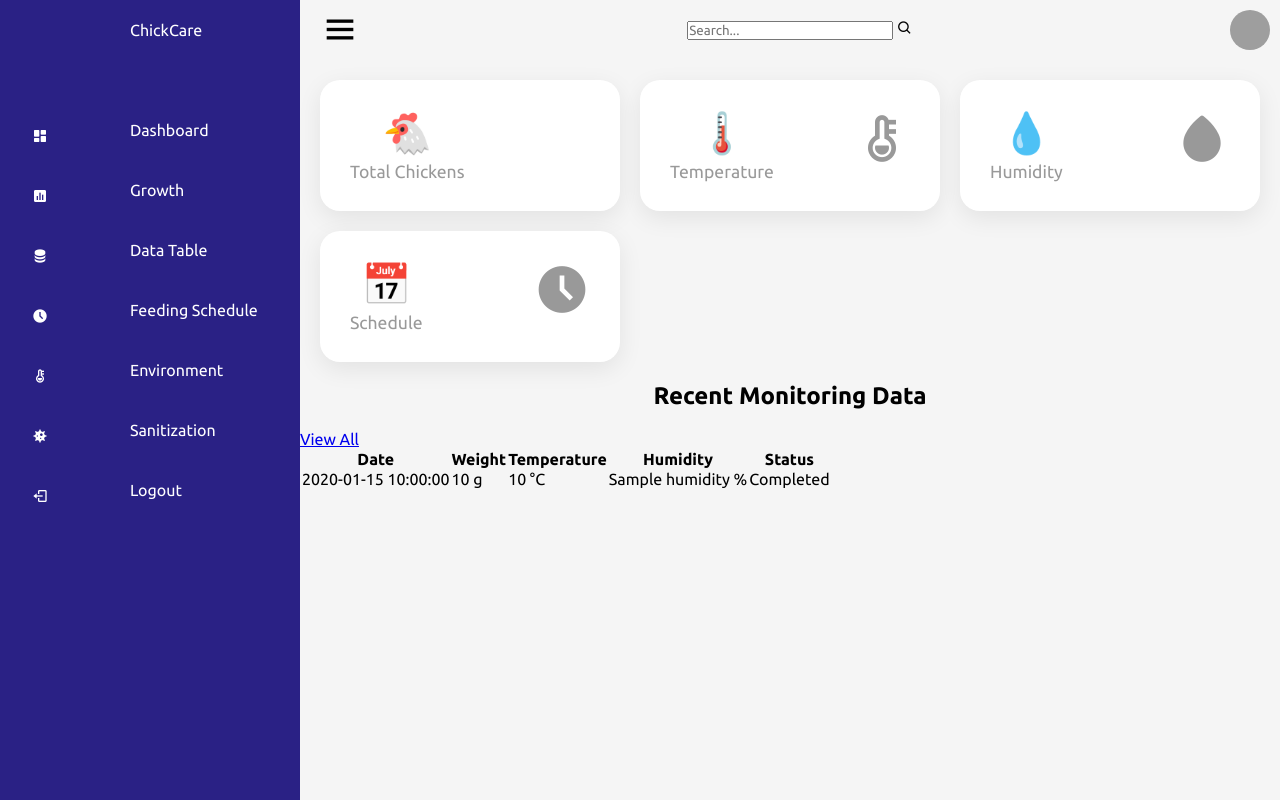
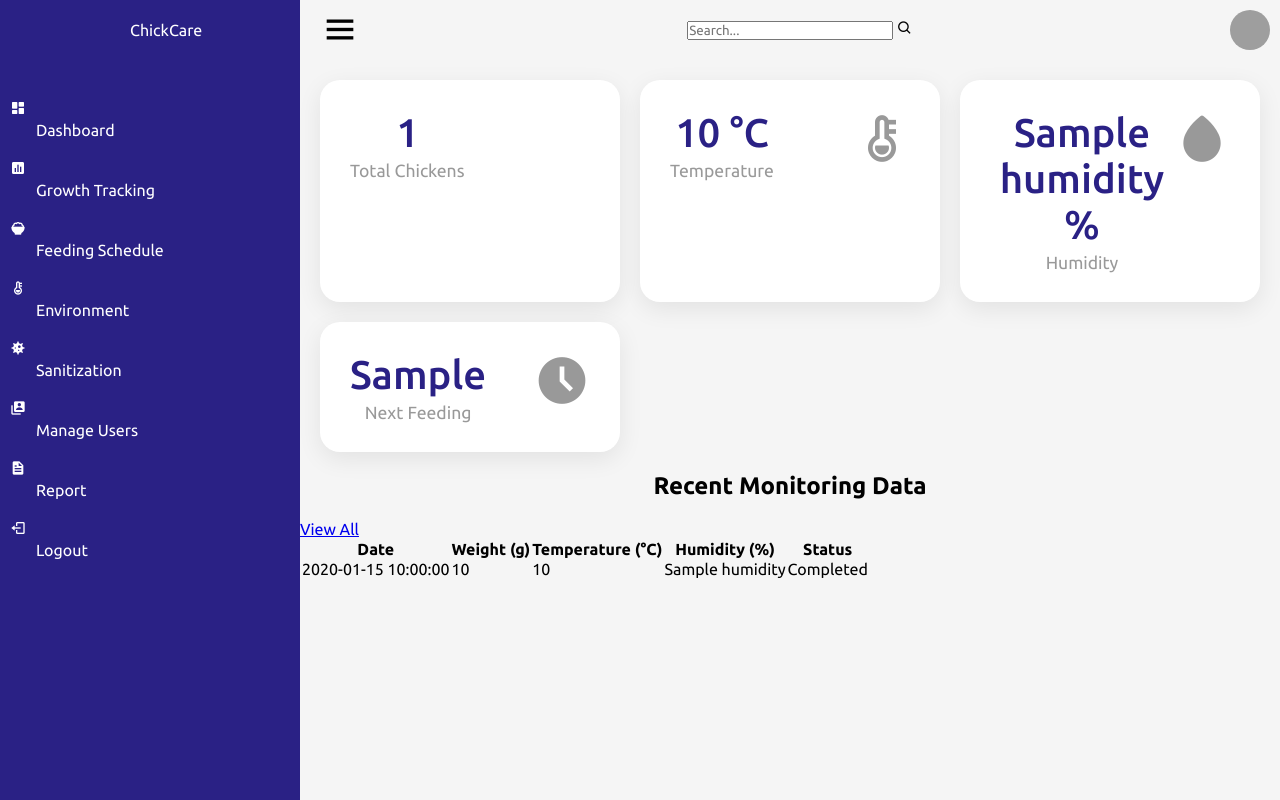
Before and after one commit to leileiloop/chickcare, a Flask app: template templates/dashboard.html in a window 1280 px wide. Run offline with Flask 3, Linux system fonts and the light colour scheme; the visitor is signed in with stand-in values (Sample User, id 1); the template is opened without the code that fills it: most values are stand-ins (such as "Sample title", 1, 10 or a date in 2020); parts of the project's set-up code (start-up, migrations or seed data) failed here and were passed over; some libraries are stand-ins or nearby versions; grey boxes are pictures that could not be loaded.

Commit message:
Update dashboard.html

```diff
--- a/templates/dashboard.html
+++ b/templates/dashboard.html
@@ -11,12 +11,12 @@
   <!-- Boxicons -->
   <link href="https://unpkg.com/boxicons@2.1.4/css/boxicons.min.css" rel="stylesheet" />
 
-  <!-- CSS -->
+  <!-- Main Stylesheet -->
   <link rel="stylesheet" href="{{ url_for('static', filename='css/style.css') }}" />
 </head>
 <body>
   <div class="container">
-    <!-- ================= Navigation ================= -->
+    <!-- ================== Navigation ================= -->
     <div class="navigation">
       <ul>
         <li>
@@ -25,17 +25,20 @@
             <span class="title">ChickCare</span>
           </a>
         </li>
-        <li><a href="{{ url_for('dashboard') }}" class="active"><span class="icon"><i class="bx bxs-dashboard"></i></span><span class="title">Dashboard</span></a></li>
-        <li><a href="{{ url_for('growth_monitoring') }}"><span class="icon"><i class="bx bxs-bar-chart-square"></i></span><span class="title">Growth</span></a></li>
-        <li><a href="{{ url_for('data_table') }}"><span class="icon"><i class="bx bxs-data"></i></span><span class="title">Data Table</span></a></li>
-        <li><a href="{{ url_for('feed_schedule') }}"><span class="icon"><i class="bx bxs-time-five"></i></span><span class="title">Feeding Schedule</span></a></li>
-        <li><a href="{{ url_for('environment') }}"><span class="icon"><i class="bx bxs-thermometer"></i></span><span class="title">Environment</span></a></li>
-        <li><a href="{{ url_for('sanitization') }}"><span class="icon"><i class="bx bxs-virus"></i></span><span class="title">Sanitization</span></a></li>
-        <li><a href="{{ url_for('logout') }}"><span class="icon"><i class="bx bx-log-out"></i></span><span class="title">Logout</span></a></li>
+        <li><a href="{{ url_for('dashboard') }}" class="active"><i class="bx bxs-dashboard"></i><span class="title">Dashboard</span></a></li>
+        <li><a href="{{ url_for('growth_monitoring') }}"><i class="bx bxs-bar-chart-square"></i><span class="title">Growth Tracking</span></a></li>
+        <li><a href="{{ url_for('feeding_schedule') }}"><i class="bx bxs-bowl-rice"></i><span class="title">Feeding Schedule</span></a></li>
+        <li><a href="{{ url_for('environment') }}"><i class="bx bxs-thermometer"></i><span class="title">Environment</span></a></li>
+        <li><a href="{{ url_for('sanitization') }}"><i class="bx bxs-virus"></i><span class="title">Sanitization</span></a></li>
+        {% if session['user_role'] == 'admin' %}
+        <li><a href="{{ url_for('manage_users') }}"><i class="bx bxs-user-account"></i><span class="title">Manage Users</span></a></li>
+        {% endif %}
+        <li><a href="{{ url_for('report') }}"><i class="bx bxs-file"></i><span class="title">Report</span></a></li>
+        <li><a href="{{ url_for('logout') }}"><i class="bx bx-log-out"></i><span class="title">Logout</span></a></li>
       </ul>
     </div>
 
-    <!-- ================= Main ================= -->
+    <!-- ================= Main Section ================= -->
     <div class="main">
       <!-- Topbar -->
       <div class="topbar">
@@ -45,7 +48,7 @@
           <i class="bx bx-search"></i>
         </div>
         <div class="user">
-          <img src="{{ url_for('static', filename='imgs/avatar.png') }}" alt="User Avatar" />
+          <img src="{{ url_for('static', filename='imgs/user.jpg') }}" alt="User Avatar" />
         </div>
       </div>
 
@@ -53,7 +56,7 @@
       <div class="cardBox">
         <div class="card">
           <div>
-            <div class="numbers">🐔</div>
+            <div class="numbers">{{ total_chickens }}</div>
             <div class="cardName">Total Chickens</div>
           </div>
           <div class="iconBx"><i class="bx bxs-chicken"></i></div>
@@ -61,7 +64,7 @@
 
         <div class="card">
           <div>
-            <div class="numbers">🌡️</div>
+            <div class="numbers">{{ temperature }} °C</div>
             <div class="cardName">Temperature</div>
           </div>
           <div class="iconBx"><i class="bx bxs-thermometer"></i></div>
@@ -69,7 +72,7 @@
 
         <div class="card">
           <div>
-            <div class="numbers">💧</div>
+            <div class="numbers">{{ humidity }} %</div>
             <div class="cardName">Humidity</div>
           </div>
           <div class="iconBx"><i class="bx bxs-droplet"></i></div>
@@ -77,8 +80,8 @@
 
         <div class="card">
           <div>
-            <div class="numbers">📅</div>
-            <div class="cardName">Schedule</div>
+            <div class="numbers">{{ upcoming_feeding }}</div>
+            <div class="cardName">Next Feeding</div>
           </div>
           <div class="iconBx"><i class="bx bxs-time-five"></i></div>
         </div>
@@ -96,30 +99,28 @@
             <thead>
               <tr>
                 <th>Date</th>
-                <th>Weight</th>
-                <th>Temperature</th>
-                <th>Humidity</th>
+                <th>Weight (g)</th>
+                <th>Temperature (°C)</th>
+                <th>Humidity (%)</th>
                 <th>Status</th>
               </tr>
             </thead>
             <tbody>
-              <!--
-                This will now be populated by the 'records' variable
-                passed from the dashboard() function in app.py
-              -->
-              {% for record in records %}
-              <tr>
-                <td>{{ record.date }}</td> <!-- Assuming 'date' is a column name -->
-                <td>{{ record.weight }} g</td> <!-- Assuming 'weight' is a column name -->
-                <td>{{ record.temperature }} °C</td> <!-- Assuming 'temperature' is a column name -->
-                <td>{{ record.humidity }} %</td> <!-- Assuming 'humidity' is a column name -->
-                <td><span class="status {{ record.status|lower }}">{{ record.status }}</span></td> <!-- Assuming 'status' is a column name -->
-              </tr>
+              {% if records %}
+                {% for record in records %}
+                <tr>
+                  <td>{{ record.date }}</td>
+                  <td>{{ record.weight }}</td>
+                  <td>{{ record.temperature }}</td>
+                  <td>{{ record.humidity }}</td>
+                  <td><span class="status {{ record.status|lower }}">{{ record.status }}</span></td>
+                </tr>
+                {% endfor %}
               {% else %}
-              <tr>
-                <td colspan="5">No recent data found.</td>
-              </tr>
-              {% endfor %}
+                <tr>
+                  <td colspan="5" style="text-align:center;">No recent data found.</td>
+                </tr>
+              {% endif %}
             </tbody>
           </table>
         </div>
```
